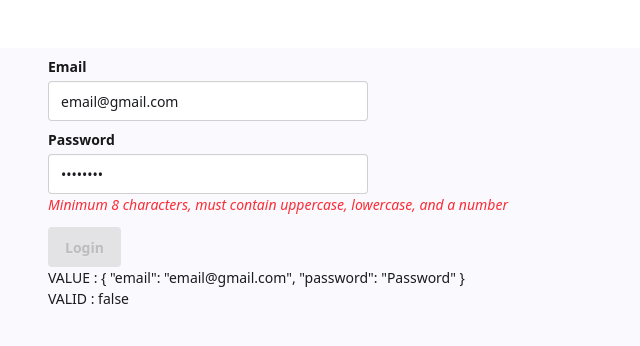
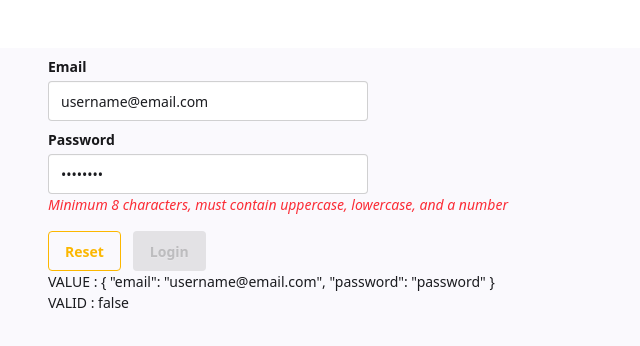
Before and after one commit to revlienn/FormsApp, an Angular app: page / in a window 1280 px wide. Shown: the top 346 px of the page, without its empty margins (0-640 px from the left). Built offline with nearby package versions, Linux system fonts and the light colour scheme.

Commit message:
Reactive - reset and simple login

```diff
--- a/src/app/login-reactive/login-reactive.html
+++ b/src/app/login-reactive/login-reactive.html
@@ -1,4 +1,4 @@
-<form action="" [formGroup]="reactiveLoginForm">
+<form action="" [formGroup]="reactiveLoginForm" (submit)="login()">
    <fieldset>
       <legend class="fieldset-legend">Email</legend>
       <input name="email"
@@ -18,9 +18,13 @@
    @if(password.errors?.['passwordStrength']){
       <span class="text-red-500 italic">Minimum 8 characters, must contain uppercase, lowercase, and a number</span><br>
    }
+   <div class="flex gap-3 mt-4">
+      <button type="submit" (click)="reset()" class="btn btn-outline btn-warning">Reset</button>
    <button type="submit"
    [disabled]="!reactiveLoginForm.valid"
-   class="btn btn-primary mt-3">Login</button>
+   class="btn btn-primary">Login</button>
+   </div>
+
 </form>
 
 <div>
--- a/src/app/login-reactive/login-reactive.ts
+++ b/src/app/login-reactive/login-reactive.ts
@@ -1,5 +1,5 @@
 import { JsonPipe } from '@angular/common';
-import { Component } from '@angular/core';
+import { Component, OnInit } from '@angular/core';
 import { FormControl, FormGroup, ReactiveFormsModule, Validators, ValueChangeEvent } from '@angular/forms';
 import { passwordStrengthValidator } from '../../validators/password-strength.validator';
 
@@ -9,13 +9,20 @@ import { passwordStrengthValidator } from '../../validators/password-strength.va
   templateUrl: './login-reactive.html',
   styleUrl: './login-reactive.css'
 })
-export class LoginReactive {
+export class LoginReactive implements OnInit {
 
-  email = new FormControl("email@gmail.com", {
+  initEmail:string='username@email.com';
+  initPassword:string='password';
+
+  ngOnInit(): void {
+    console.log(this.reactiveLoginForm.value);
+  }
+
+  email = new FormControl(this.initEmail, {
     validators: [Validators.required, Validators.email],
     updateOn:'blur'
   })
-  password = new FormControl("Password", {
+  password = new FormControl(this.initPassword, {
     validators: [Validators.required, Validators.minLength(8),passwordStrengthValidator()]
   })
 
@@ -23,4 +30,20 @@ export class LoginReactive {
     email: this.email,
     password: this.password
   })
+
+  reset(){
+    this.reactiveLoginForm.reset({
+      email:this.initEmail,
+      password:this.initPassword
+    });
+    console.log(this.reactiveLoginForm.value);
+  }
+
+  login(){
+    console.log(this.reactiveLoginForm.value);
+    this.reactiveLoginForm.reset({
+      email:'',
+      password:''
+    });
+  }
 }
```
